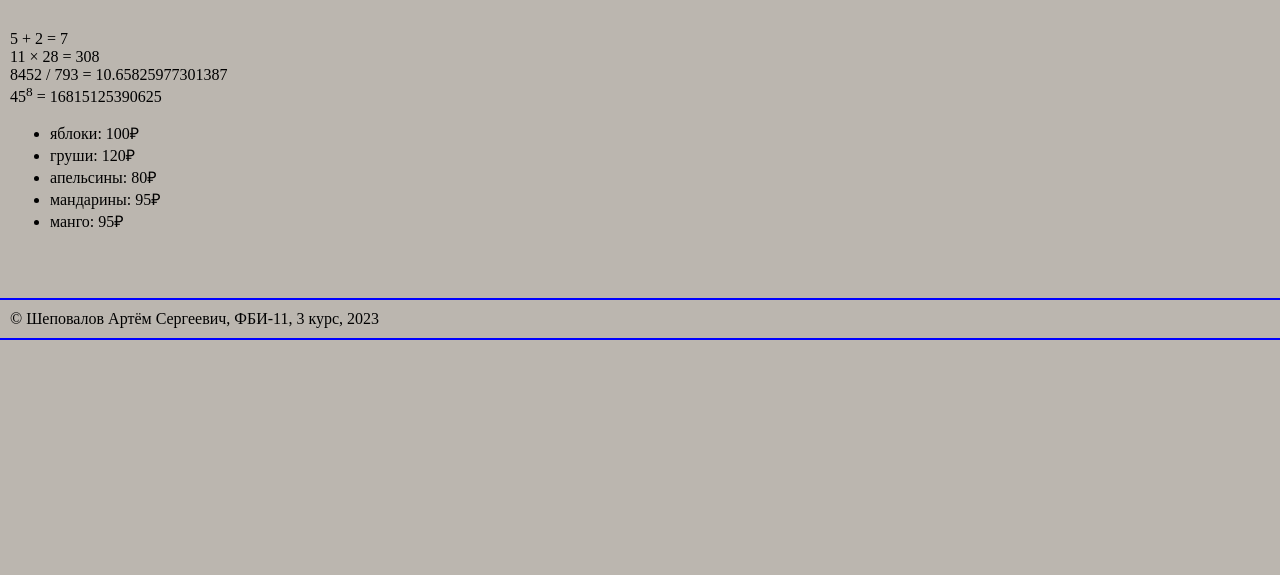
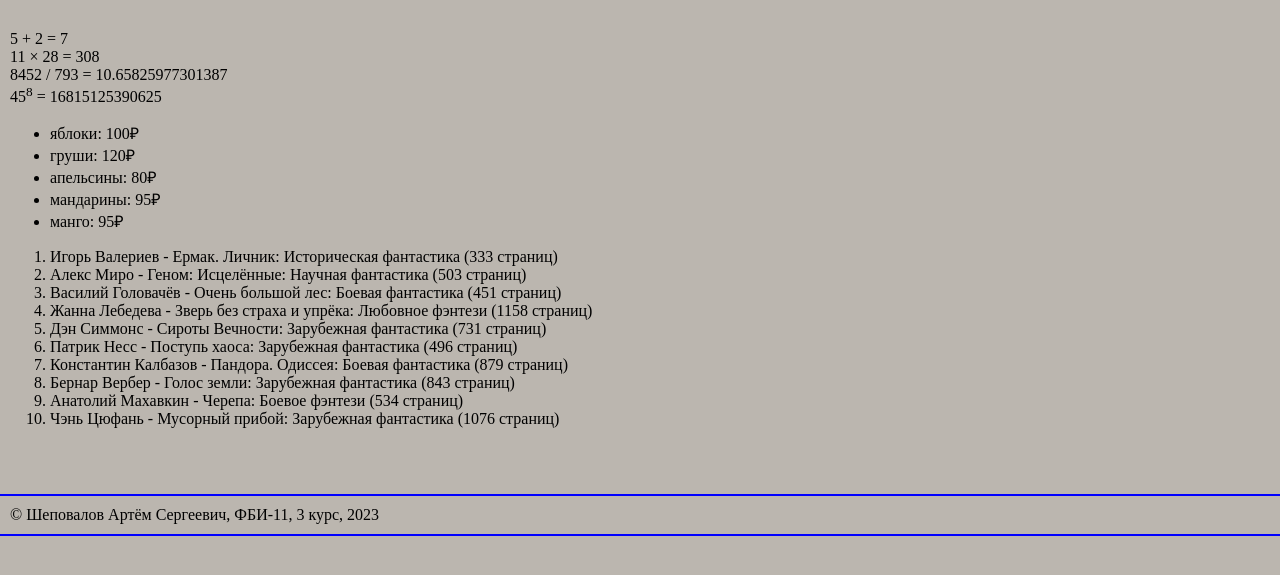
Before and after one commit to Shepovalovv/webprogramming-labs-2, a Flask app: page /lab2/example in a window 1280 px wide. Shown: the part 62-637 px from the top of the page. Run offline with Flask 3, Linux system fonts and the light colour scheme.

Commit message:
книги

```diff
--- a/app.py
+++ b/app.py
@@ -143,6 +143,20 @@ def example():
      {'name': 'мандарины', 'price': 95},
      {'name': 'манго', 'price': 95}
      ]
+
+    books = [
+    {'autors': 'Игорь Валериев', 'book': 'Ермак. Личник', 'cat': 'Историческая фантастика', 'str': '333 страниц'},
+    {'autors': 'Алекс Миро', 'book': 'Геном: Исцелённые', 'cat': 'Научная фантастика', 'str': '503 страниц'},
+    {'autors': 'Василий Головачёв', 'book': 'Очень большой лес', 'cat': 'Боевая фантастика', 'str': '451 страниц'},
+    {'autors': 'Жанна Лебедева', 'book': 'Зверь без страха и упрёка', 'cat': 'Любовное фэнтези', 'str': '1158 страниц'},
+    {'autors': 'Дэн Симмонс', 'book': 'Сироты Вечности', 'cat': 'Зарубежная фантастика', 'str': '731 страниц'},
+    {'autors': 'Патрик Несс', 'book': 'Поступь хаоса', 'cat': 'Зарубежная фантастика', 'str': '496 страниц'},
+    {'autors': 'Константин Калбазов', 'book': 'Пандора. Одиссея', 'cat': 'Боевая фантастика', 'str': '879 страниц'},
+    {'autors': 'Бернар Вербер', 'book': 'Голос земли', 'cat': 'Зарубежная фантастика', 'str': '843 страниц'},
+    {'autors': 'Анатолий Махавкин', 'book': 'Черепа', 'cat': 'Боевое фэнтези', 'str': '534 страниц'},
+    {'autors': 'Чэнь Цюфань', 'book': 'Мусорный прибой', 'cat': 'Зарубежная фантастика', 'str': '1076 страниц'}
+    ]
+
     return render_template('example.html',
                             name = name, labnumber = labnumber, group = group,
-                            cource = cource, fruits = fruits)
+                            cource = cource, fruits = fruits, books = books)
--- a/static/main.css
+++ b/static/main.css
@@ -31,3 +31,7 @@ footer:hover {
 header:hover {
     color: red;
 }
+li:hover {
+    color: rgb(206, 27, 197);
+    font-size: large;
+}
--- a/templates/example.html
+++ b/templates/example.html
@@ -24,11 +24,18 @@
         11 × 28 = {{11 * 28}}<br>
         8452 / 793 = {{8452 / 793}}<br>
         45<sup>8</sup> = {{45 ** 8}}<br>
+
         <ul>
             {% for f in fruits %}
             <li>{{ f.name }}: {{ f.price}}&#8381;</li>
             {% endfor %}
         </ul>
+
+        <ol>
+            {% for b in books %}
+            <li>{{b.autors}} - {{b.book}}: {{b.cat}} ({{b.str}})</li>
+            {% endfor %}
+        </ol>
     </main>
 
     <footer>
```
